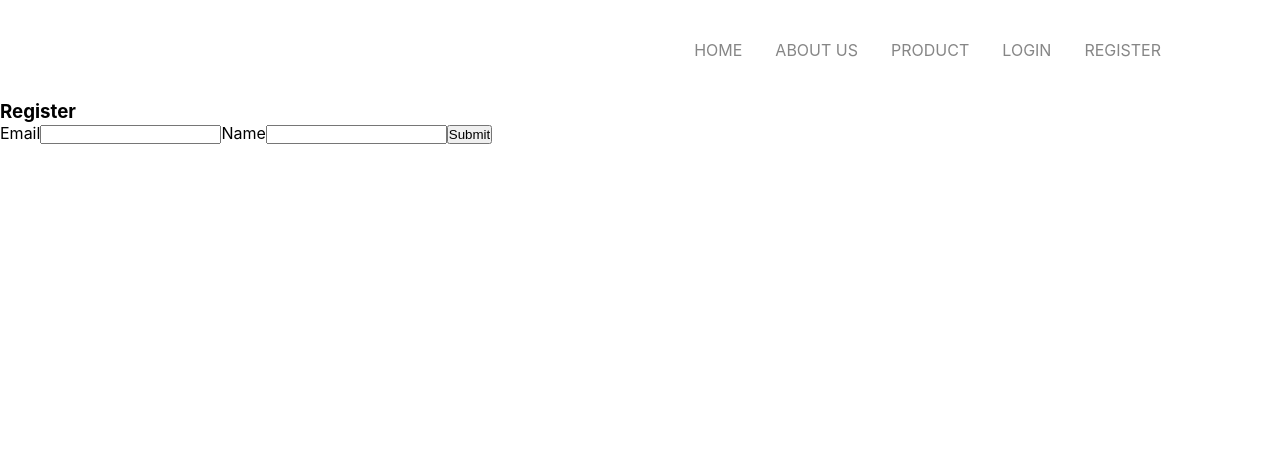
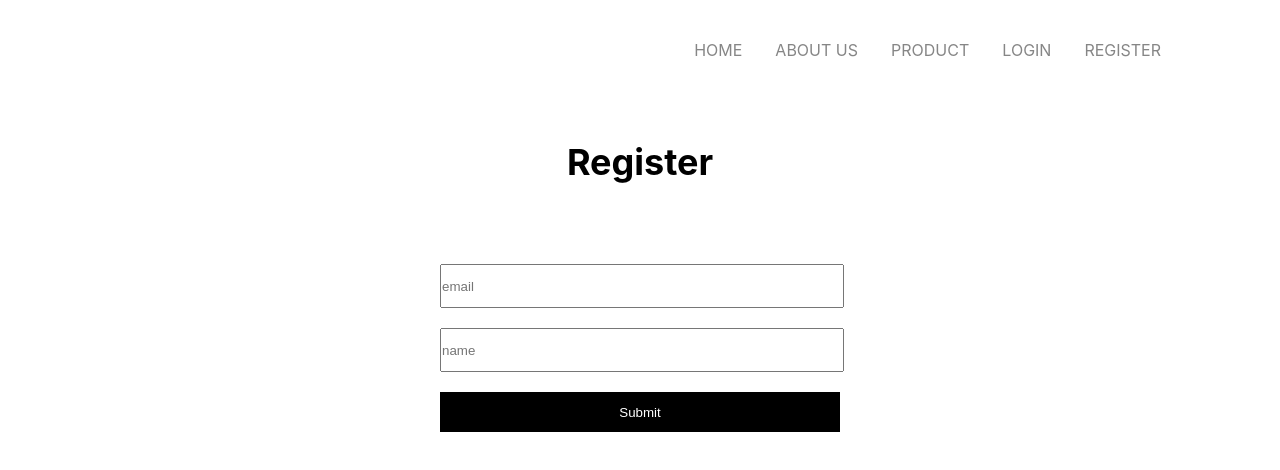
Before and after one commit to minhoo03/react-firebase-shopping, a React (Create React App) app: page /register in a window 1280 px wide. Shown: the top 470 px of the page. Built offline with nearby package versions, Linux system fonts and the light colour scheme.

Commit message:
RegisterPage css

```diff
--- a/src/App.scss
+++ b/src/App.scss
@@ -17,6 +17,42 @@ a {
     text-decoration: none;
 }
 
+.auth_wrapper {
+    width: 400px;
+    height: 300px;
+    margin: 0 auto;
+
+    h3 {
+        font-size: 36px;
+        text-align: center;
+        margin: 40px 0px 80px 0px;
+    }
+
+    form {
+        p {
+            color: red;
+        }
+
+        input {
+            width: 100%;
+            height: 40px;
+            margin-bottom: 20px;
+
+            &:last-child {
+                transition: 0.3s;
+                border: none;
+                background: #000;
+                color: #fff;
+
+                &:hover {
+                    background: #ccc;
+                    color: #000;
+                }
+            }
+        }
+    }
+}
+
 .li-Link {
     color: #868686;
 }
--- a/src/items/RegisterPage.js
+++ b/src/items/RegisterPage.js
@@ -13,15 +13,13 @@ export default function RegisterPage() {
 
             <form onSubmit={handleSubmit(onSubmit)}>
 
-                <lable>Email</lable>
-                <input type="email" {...register('email', { required: true, pattern: /^\S+@\S+$/i}) }/>
+                <input placeholder="email" type="email" {...register('email', { required: true, pattern: /^\S+@\S+$/i}) }/>
                 {errors.email && errors.email.type === 'required' && <p>Email field is required</p>}
-
-                <lable>Name</lable>
-                <input type="text" name="name" {...register('name', { required: true, maxLength: 10 })} />
-                {errors.name && errors.name.type === 'required' && <p>This field is required.</p>}
+                <br/>
+                <input placeholder="name" type="text" name="name" {...register('name', { required: true, maxLength: 10 })} />
+                {errors.name && errors.name.type === 'required' && <p>Name field is required.</p>}
                 {errors.name && errors.name.type === 'maxLength' && <p>Your input exceed maximum length.</p>}
-
+                <br/>
                 <input type="submit" />
             </form>
 
```
